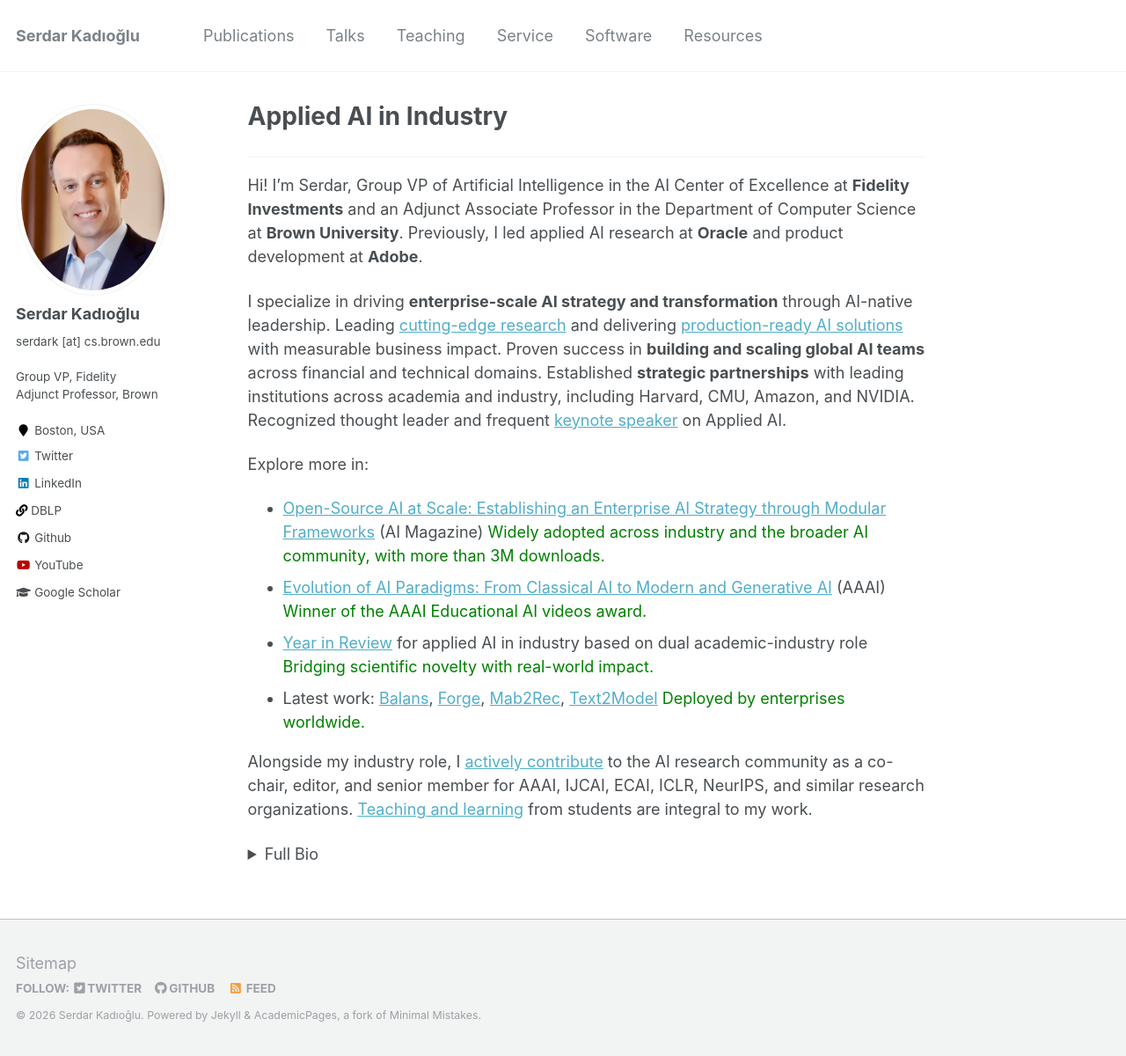
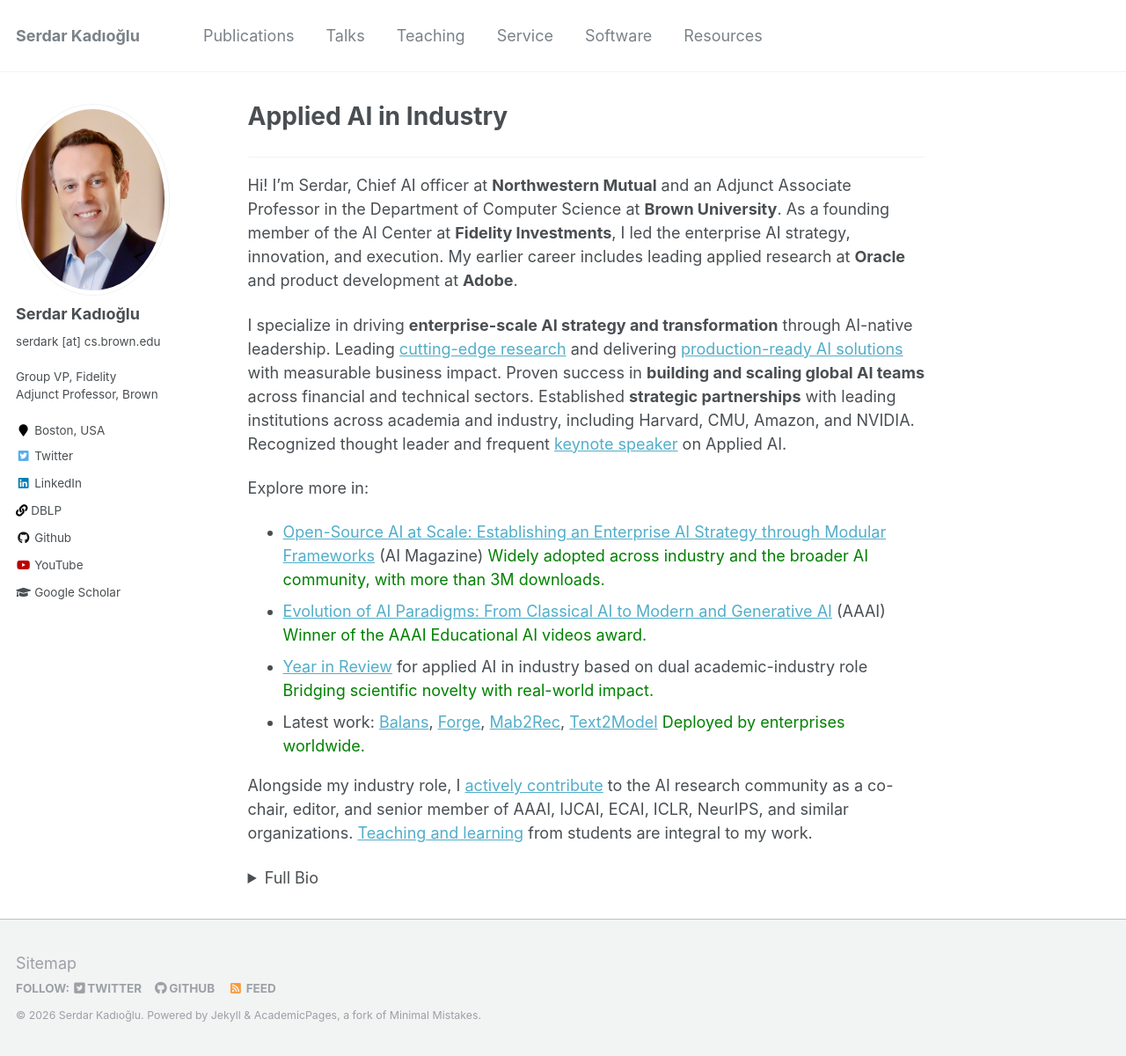
Before and after one commit to skadio/skadio.github.io, a Jekyll site: the page built from _pages/about.md, in a window 1280 px wide and 1200 px high. Shown: the whole window at 88% size. Built offline with Jekyll 4.4.1, drawn with Linux system fonts in a browser that asks for light colours.

Commit message:
Update about.md

```diff
--- a/_pages/about.md
+++ b/_pages/about.md
@@ -10,9 +10,9 @@ redirect_from:
 
 ---
 
-Hi! I'm Serdar, Group VP of Artificial Intelligence in the AI Center of Excellence at **Fidelity Investments** and an Adjunct Associate Professor in the Department of Computer Science at **Brown University**. Previously, I led applied AI research at **Oracle** and product development at **Adobe**.
+Hi! I'm Serdar, Chief AI officer at **Northwestern Mutual** and an Adjunct Associate Professor in the Department of Computer Science at **Brown University**. As a founding member of the AI Center at **Fidelity Investments**, I led the enterprise AI strategy, innovation, and execution. My earlier career includes leading applied research at **Oracle** and product development at **Adobe**.
 
-I specialize in driving **enterprise-scale AI strategy and transformation** through AI-native leadership. Leading [cutting-edge research](https://skadio.github.io/publications/) and delivering [production-ready AI solutions](https://skadio.github.io/software/) with measurable business impact. Proven success in **building and scaling global AI teams** across financial and technical domains. Established **strategic partnerships** with leading institutions across academia and industry, including Harvard, CMU, Amazon, and NVIDIA. Recognized thought leader and frequent [keynote speaker](https://skadio.github.io/talks/) on Applied AI.
+I specialize in driving **enterprise-scale AI strategy and transformation** through AI-native leadership. Leading [cutting-edge research](https://skadio.github.io/publications/) and delivering [production-ready AI solutions](https://skadio.github.io/software/) with measurable business impact. Proven success in **building and scaling global AI teams** across financial and technical sectors. Established **strategic partnerships** with leading institutions across academia and industry, including Harvard, CMU, Amazon, and NVIDIA. Recognized thought leader and frequent [keynote speaker](https://skadio.github.io/talks/) on Applied AI.
 
 Explore more in:
 
@@ -25,7 +25,7 @@ Explore more in:
 My [algorithmic research](https://skadio.github.io/publications/) is at the intersection of AI and Optimization, while my [practical interests](https://skadio.github.io/software/) are in building robust, scalable, data-driven products that solve business-critical problems.
 -->
 
-Alongside my industry role, I [actively contribute](https://skadio.github.io/service/) to the AI research community as a co-chair, editor, and senior member for AAAI, IJCAI, ECAI, ICLR, NeurIPS, and similar research organizations. [Teaching and learning](https://skadio.github.io/teaching/) from students are integral to my work.
+Alongside my industry role, I [actively contribute](https://skadio.github.io/service/) to the AI research community as a co-chair, editor, and senior member of AAAI, IJCAI, ECAI, ICLR, NeurIPS, and similar organizations. [Teaching and learning](https://skadio.github.io/teaching/) from students are integral to my work.
 
 <!--
 ### 📣 Let's Connect
```
Also changed, not shown: other parts of _pages/about.md (+4 -4 lines).
